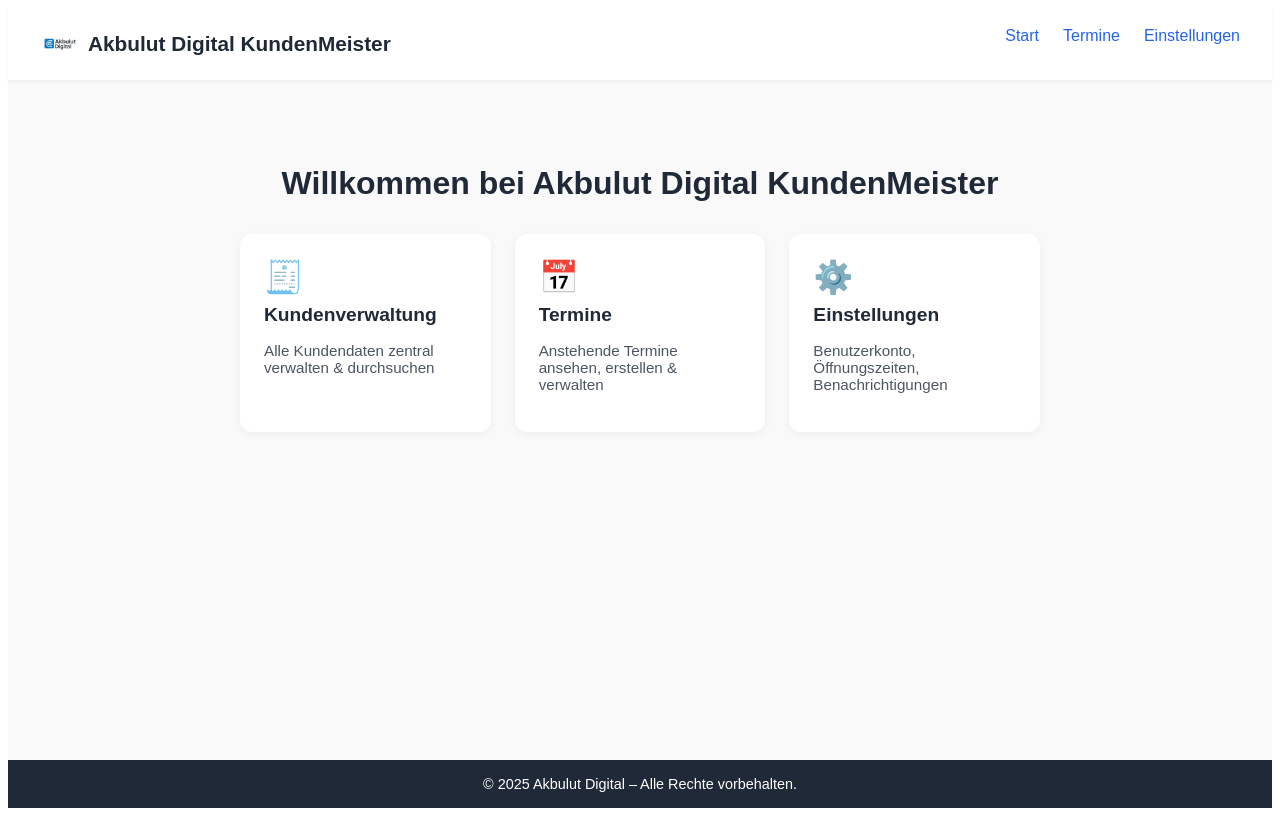
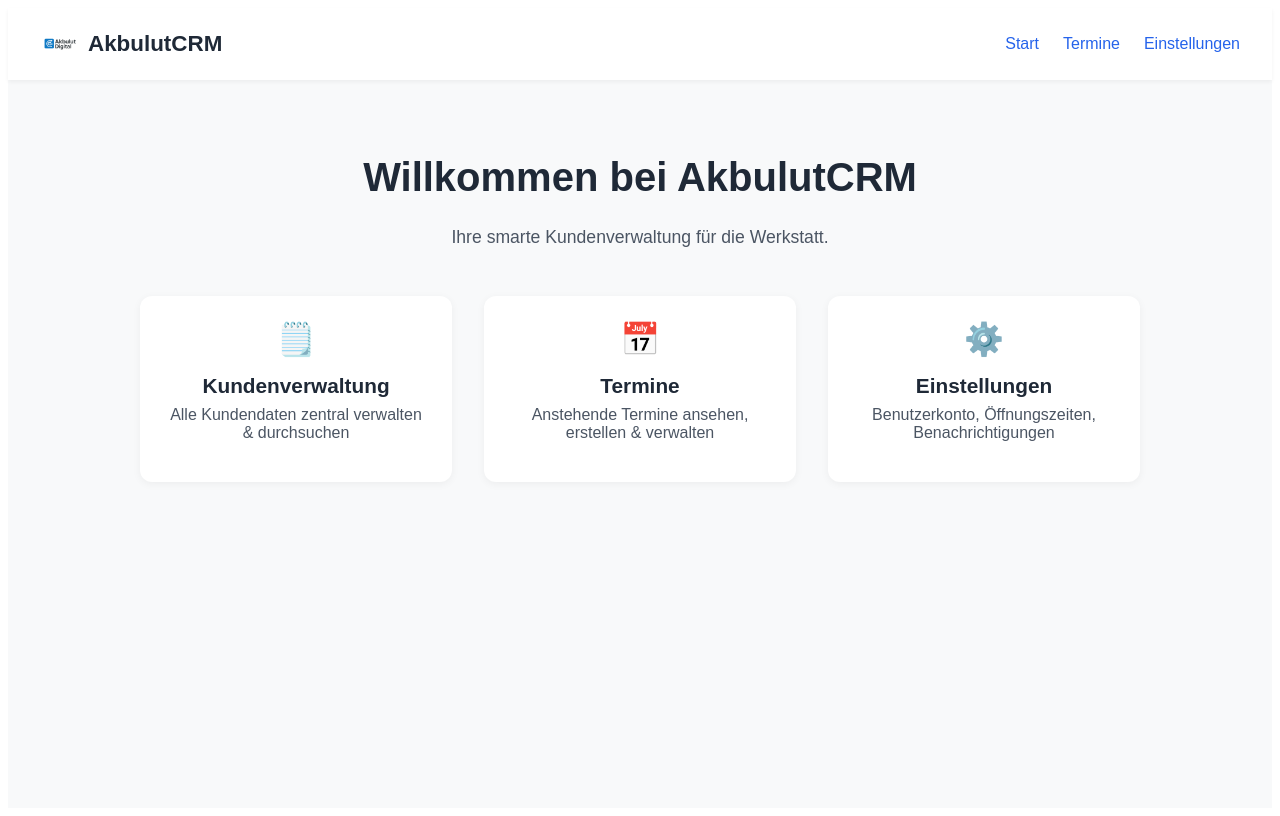
Before and after one commit to Mcan4250-creator/autopilot-crm, a Next.js app: page / in a window 1280 px wide. Built offline with nearby package versions, Linux system fonts and the light colour scheme.

Commit message:
Update index.js

```diff
--- a/pages/index.js
+++ b/pages/index.js
@@ -1,159 +1,81 @@
-import { useState, useEffect } from "react";
+// pages/index.js
+
+import Link from "next/link";
+import Image from "next/image";
 
 export default function Home() {
-  const [isMobile, setIsMobile] = useState(false);
-  const [menuOpen, setMenuOpen] = useState(false);
-
-  useEffect(() => {
-    const handleResize = () => {
-      setIsMobile(window.innerWidth <= 768);
-    };
-    handleResize();
-    window.addEventListener("resize", handleResize);
-    return () => window.removeEventListener("resize", handleResize);
-  }, []);
-
   return (
-    <div style={{ fontFamily: "Arial, sans-serif", backgroundColor: "#f9f9f9", minHeight: "100vh", display: "flex", flexDirection: "column" }}>
-
-      {/* HEADER */}
-      <header style={{
-        display: "flex",
-        justifyContent: "space-between",
-        alignItems: "center",
-        padding: "1rem 2rem",
-        backgroundColor: "#fff",
-        boxShadow: "0 2px 4px rgba(0,0,0,0.05)",
-        position: "sticky",
-        top: 0,
-        zIndex: 10
-      }}>
-        {/* LOGO */}
+    <div style={{ fontFamily: "Arial, sans-serif", backgroundColor: "#f8f9fa", minHeight: "100vh" }}>
+      {/* Header */}
+      <header
+        style={{
+          position: "sticky",
+          top: 0,
+          backgroundColor: "#fff",
+          boxShadow: "0 2px 4px rgba(0,0,0,0.05)",
+          padding: "1rem 2rem",
+          display: "flex",
+          justifyContent: "space-between",
+          alignItems: "center",
+          zIndex: 10,
+        }}
+      >
         <div style={{ display: "flex", alignItems: "center", gap: "0.5rem" }}>
-          <img src="/Logo.png" alt="Akbulut Digital Logo" style={{ height: 40 }} />
-          <span style={{ fontSize: "1.3rem", fontWeight: 600, color: "#1f2937" }}>
-            Akbulut Digital KundenMeister
-          </span>
+          <img src="/Logo.png" alt="AkbulutCRM Logo" style={{ height: 40 }} />
+          <span style={{ fontSize: "1.4rem", fontWeight: 600, color: "#1f2937" }}>AkbulutCRM</span>
         </div>
-
-        {/* NAVIGATION */}
-        {isMobile ? (
-          <>
-            <button
-              onClick={() => setMenuOpen(true)}
-              style={{
-                background: "none",
-                border: "none",
-                fontSize: "1.5rem",
-                cursor: "pointer",
-              }}
-            >
-              ☰
-            </button>
-
-            <div
-              style={{
-                position: "fixed",
-                top: 0,
-                right: menuOpen ? 0 : "-100%",
-                width: "70%",
-                height: "100%",
-                backgroundColor: "#fff",
-                boxShadow: "0 0 10px rgba(0,0,0,0.1)",
-                padding: "2rem 1rem",
-                transition: "right 0.3s ease-in-out",
-                zIndex: 20,
-                display: "flex",
-                flexDirection: "column",
-              }}
-            >
-              <button
-                onClick={() => setMenuOpen(false)}
-                style={{
-                  alignSelf: "flex-end",
-                  fontSize: "1.5rem",
-                  background: "none",
-                  border: "none",
-                  cursor: "pointer",
-                  marginBottom: "1rem",
-                }}
-              >
-                ✖
-              </button>
-              <a href="/" onClick={() => setMenuOpen(false)} style={menuLinkStyle}>Start</a>
-              <a href="/termine" onClick={() => setMenuOpen(false)} style={menuLinkStyle}>Termine</a>
-              <a href="/einstellungen" onClick={() => setMenuOpen(false)} style={menuLinkStyle}>Einstellungen</a>
-            </div>
-          </>
-        ) : (
-          <nav style={{ display: "flex", gap: "1.5rem" }}>
-            <a href="/" style={menuLinkStyle}>Start</a>
-            <a href="/termine" style={menuLinkStyle}>Termine</a>
-            <a href="/einstellungen" style={menuLinkStyle}>Einstellungen</a>
-          </nav>
-        )}
+        <nav style={{ display: "flex", gap: "1.5rem" }}>
+          <a href="/" style={{ color: "#2563eb", textDecoration: "none", fontWeight: 500 }}>Start</a>
+          <a href="/termine" style={{ color: "#2563eb", textDecoration: "none", fontWeight: 500 }}>Termine</a>
+          <a href="/einstellungen" style={{ color: "#2563eb", textDecoration: "none", fontWeight: 500 }}>Einstellungen</a>
+        </nav>
       </header>
 
-      {/* MAIN CONTENT – KACHELN */}
-      <main style={{ flexGrow: 1, padding: "4rem 1rem", display: "flex", flexDirection: "column", alignItems: "center" }}>
-        <h1 style={{ fontSize: "2rem", fontWeight: "bold", color: "#1f2937", marginBottom: "2rem", textAlign: "center" }}>
-          Willkommen bei Akbulut Digital KundenMeister
+      {/* Main */}
+      <main style={{ padding: "3rem 2rem", textAlign: "center" }}>
+        <h1 style={{ fontSize: "2.5rem", fontWeight: 700, color: "#1f2937" }}>
+          Willkommen bei AkbulutCRM
         </h1>
+        <p style={{ fontSize: "1.1rem", color: "#4b5563", marginTop: "1rem" }}>
+          Ihre smarte Kundenverwaltung für die Werkstatt.
+        </p>
 
-        <div style={{
-          display: "grid",
-          gridTemplateColumns: "repeat(auto-fit, minmax(220px, 1fr))",
-          gap: "1.5rem",
-          width: "100%",
-          maxWidth: "800px"
-        }}>
-          {/* Kundenverwaltung */}
-          <a href="/kunden" style={tileStyle}>
-            <div style={iconStyle}>🧾</div>
-            <h3 style={tileTitle}>Kundenverwaltung</h3>
+        {/* Tiles */}
+        <div
+          style={{
+            display: "grid",
+            gridTemplateColumns: "repeat(auto-fit, minmax(250px, 1fr))",
+            gap: "2rem",
+            marginTop: "3rem",
+            maxWidth: "1000px",
+            marginLeft: "auto",
+            marginRight: "auto",
+          }}
+        >
+          <a href="/" style={tileStyle}>
+            <div style={tileIcon}>🗒️</div>
+            <div style={tileTitle}>Kundenverwaltung</div>
             <p style={tileText}>Alle Kundendaten zentral verwalten & durchsuchen</p>
           </a>
 
-          {/* Termine */}
           <a href="/termine" style={tileStyle}>
-            <div style={iconStyle}>📅</div>
-            <h3 style={tileTitle}>Termine</h3>
+            <div style={tileIcon}>📅</div>
+            <div style={tileTitle}>Termine</div>
             <p style={tileText}>Anstehende Termine ansehen, erstellen & verwalten</p>
           </a>
 
-          {/* Einstellungen */}
           <a href="/einstellungen" style={tileStyle}>
-            <div style={iconStyle}>⚙️</div>
-            <h3 style={tileTitle}>Einstellungen</h3>
+            <div style={tileIcon}>⚙️</div>
+            <div style={tileTitle}>Einstellungen</div>
             <p style={tileText}>Benutzerkonto, Öffnungszeiten, Benachrichtigungen</p>
           </a>
         </div>
       </main>
-
-      {/* FOOTER */}
-      <footer style={{
-        backgroundColor: "#1f2937",
-        color: "#fff",
-        textAlign: "center",
-        padding: "1rem",
-        fontSize: "0.9rem"
-      }}>
-        © {new Date().getFullYear()} Akbulut Digital – Alle Rechte vorbehalten.
-      </footer>
     </div>
   );
 }
 
-// 🔗 Link-Styling
-const menuLinkStyle = {
-  color: "#2563eb",
-  textDecoration: "none",
-  fontWeight: 500,
-  fontSize: "1rem",
-  marginBottom: "1rem",
-};
-
-// 🧱 Kachel-Styling
+// Style für alle Tiles
 const tileStyle = {
   backgroundColor: "#fff",
   borderRadius: "12px",
@@ -165,16 +87,17 @@ const tileStyle = {
 };
 
 const tileTitle = {
-  fontSize: "1.2rem",
-  fontWeight: "600",
-  margin: "0.5rem 0 0.25rem 0"
+  fontSize: "1.3rem",
+  fontWeight: 600,
+  marginTop: "1rem",
 };
 
 const tileText = {
-  fontSize: "0.95rem",
+  fontSize: "1rem",
+  marginTop: "0.5rem",
   color: "#4b5563",
 };
 
-const iconStyle = {
+const tileIcon = {
   fontSize: "2rem",
 };
```
